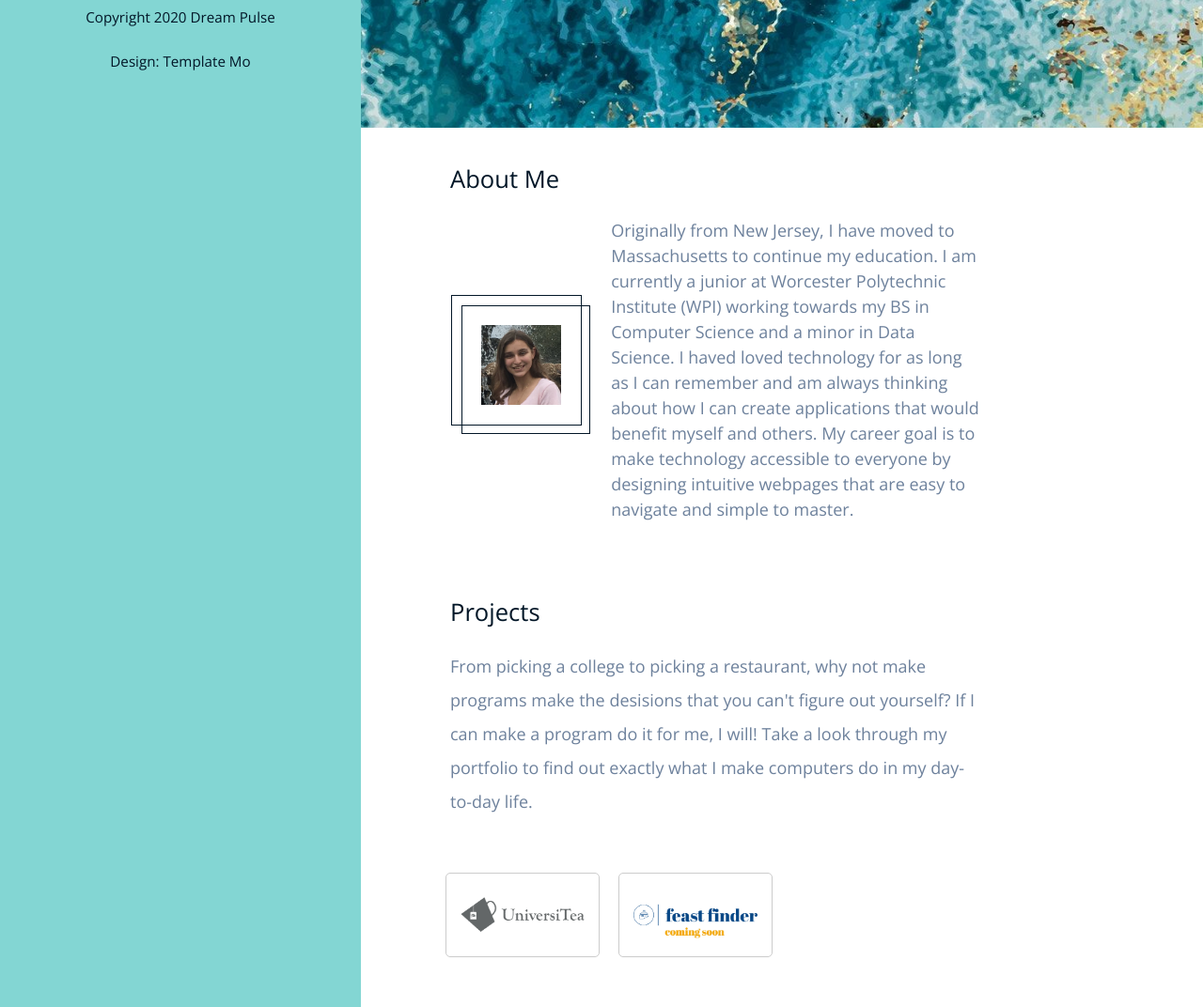
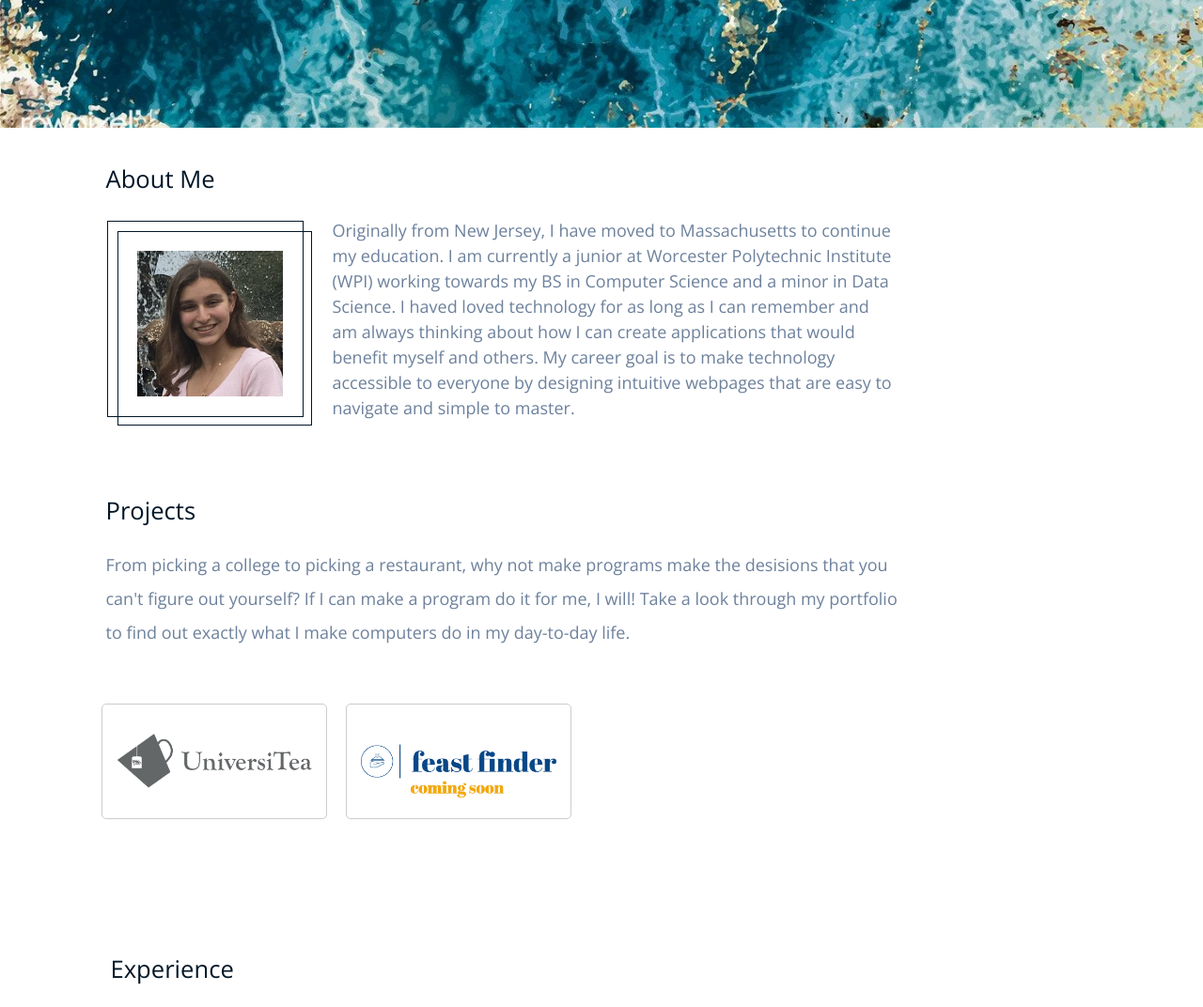
Before and after one commit to emgore1016/emilygorelik.com, a plain HTML site: page index.html in a window 1280 px wide. Shown: the part 664-1736 px from the top of the page at 94% size. Drawn offline with nearby package versions, Linux system fonts and the light colour scheme.

Commit message:
bye bye side bar

```diff
--- a/css/templatemo-dream-pulse.css
+++ b/css/templatemo-dream-pulse.css
@@ -116,6 +116,7 @@ a {
   height: auto;
   max-width: 1275px;
   padding: 40px 60px;
+  margin: auto;
 }
 
 #who-is-emily {
@@ -199,7 +200,7 @@ a {
 .tm-section-wrap {
   width: calc(100% - 400px);
   margin-left: auto;
-  margin-right: 0;
+  margin-right: auto;
 }
 
 .tm-main-nav > li > a {
--- a/index.html
+++ b/index.html
@@ -24,10 +24,10 @@ https://templatemo.com/tm-536-dream-pulse
 <body>
   <main class="container-fluid">
     <div class="row">
-      <nav id="tmSidebar" class="tm-bg-black-transparent tm-sidebar">
-        <!-- <button class="navbar-toggler" type="button" aria-label="Toggle navition">
+      <!-- <nav id="tmSidebar" class="tm-bg-black-transparent tm-sidebar">
+        <button class="navbar-toggler" type="button" aria-label="Toggle navition">
           <img src="img/icons/hamburger.jpg" alt="menu" class="icon-img" />
-        </button> -->
+        </button>
         <div class="tm-sidebar-sticky">
           <div class="tm-brand-box">
             <div class="tm-double-border-1">
@@ -37,7 +37,7 @@ https://templatemo.com/tm-536-dream-pulse
             </div>
           </div>
 
-          <!-- <ul id="tmMainNav" class="nav flex-column text-uppercase text-right tm-main-nav">
+          <ul id="tmMainNav" class="nav flex-column text-uppercase text-right tm-main-nav">
             <li class="nav-item">
               <a href="#who-is-emily" class="nav-link active">
                 <span class="d-inline-block mr-3">Who is Emily</span>
@@ -68,7 +68,7 @@ https://templatemo.com/tm-536-dream-pulse
                 <span class="d-inline-block tm-white-rect"></span>
               </a>
             </li>
-          </ul> -->
+          </ul>
 
           <footer class="text-center text-white small">
             <ul class="nav flex-row tm-social-links">
@@ -95,12 +95,11 @@ https://templatemo.com/tm-536-dream-pulse
             </p>
           </footer>
         </div>
-      </nav>
+      </nav> -->
 
       <main role="main" class="ml-sm-auto col-12">
-        <!-- Who is Emily -->
+        <!-- Header -->
         <div class="parallax-window" data-parallax="scroll" data-image-src="img/header.png">
-          <div class="tm-section-wrap">
             <section id="who-is-emily" class="tm-section">
               <div class="tm-bg-white-transparent tm-intro">
                 <div class="tm-sidebar-sticky">
@@ -121,11 +120,10 @@ https://templatemo.com/tm-536-dream-pulse
                 </p> -->
                 </div>
             </section>
-          </div>
         </div>
 
         <!-- About Me -->
-        <div class="tm-section-wrap bg-white">
+        <div class="bg-white">
           <section id="about-me" class="row tm-section">
             <div class="col-12 tm-section-pad">
               <h2 class="tm-color-primary tm-section-title mb-4">About Me</h2>
@@ -157,7 +155,7 @@ https://templatemo.com/tm-536-dream-pulse
         </div>
 
         <!-- Projects -->
-        <div class="tm-section-wrap bg-white">
+        <div class="bg-white">
           <section id="projects" class="row tm-section">
             <div class="col-12 tm-section-pad">
               <div class="tm-flex-item-left">
@@ -191,7 +189,7 @@ https://templatemo.com/tm-536-dream-pulse
         </div>
 
         <!-- Experience -->
-        <div class="tm-section-wrap bg-white">
+        <div class="bg-white">
           <section id="experience" class="row tm-section">
             <div class="tm-section-half">
               <h2 class="tm-section-title tm-color-primary mb-4">Experience</h2>
@@ -316,7 +314,6 @@ https://templatemo.com/tm-536-dream-pulse
         </div> -->
       </main>
     </div>
-    </div>
     <script src="js/jquery.min.js"></script>
     <script src="js/jquery.singlePageNav.min.js"></script>
     <script src="js/parallax.min.js"></script>
```
